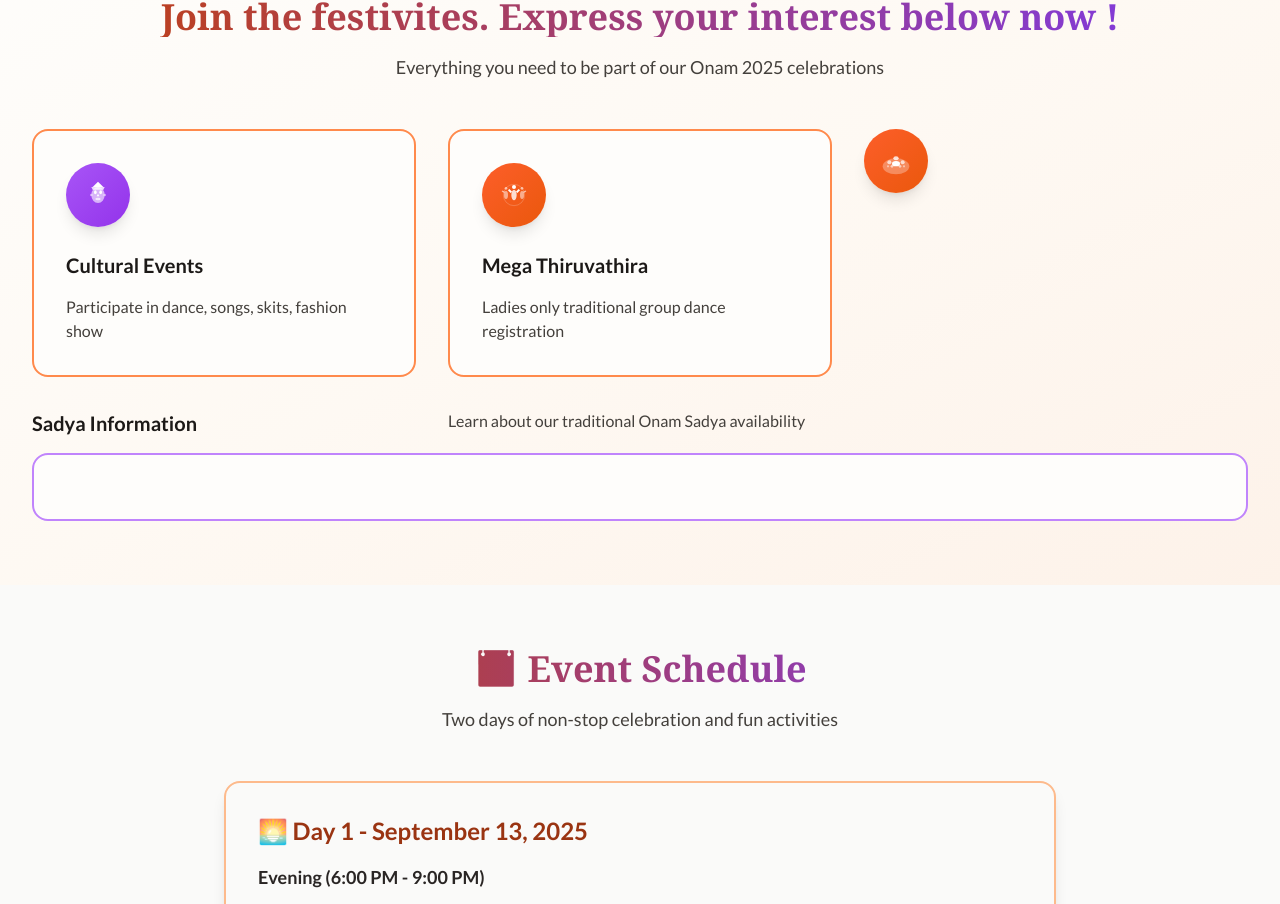
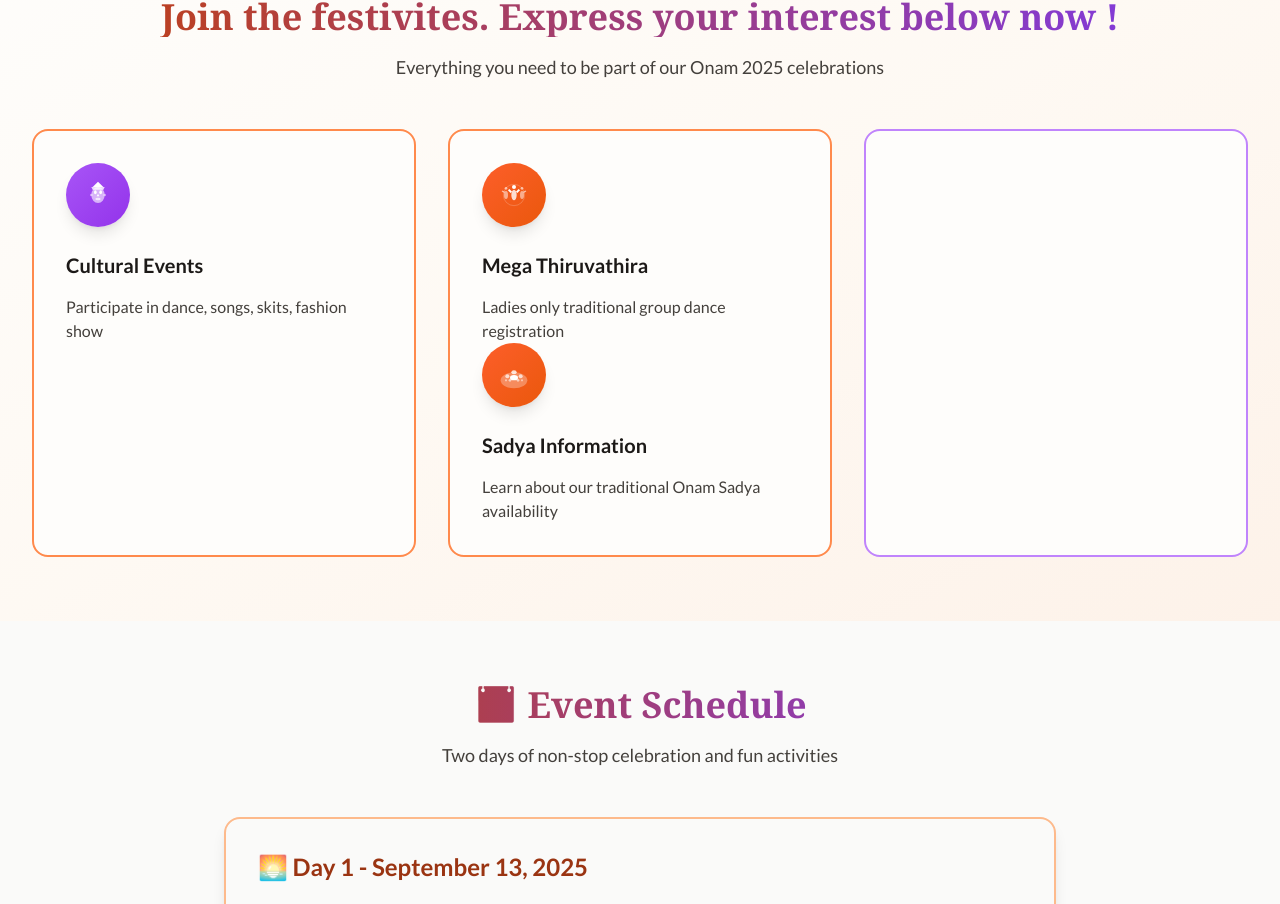
Before and after one commit to ebyed/InfinityMalayalees, a React (Vite) app: page /onam-2025 in a window 1280 px wide. Shown: the part 1119-2023 px from the top of the page. Built offline with nearby package versions, Linux system fonts and the light colour scheme; no server answers.

Commit message:
Updated Onam2025.tsx

```diff
--- a/src/pages/Onam2025.tsx
+++ b/src/pages/Onam2025.tsx
@@ -141,8 +141,8 @@ const Onam2025: React.FC = () => {
                   <p className="text-stone-700 dark:text-stone-200 font-medium">
                     Ladies only traditional group dance registration
                   </p>
-                </div>
-                                  <div className="w-16 h-16 bg-gradient-to-br from-terracotta-500 to-terracotta-600 rounded-full flex items-center justify-center mb-6 group-hover:scale-110 transition-transform duration-200 shadow-lg">
+
+                                    <div className="w-16 h-16 bg-gradient-to-br from-terracotta-500 to-terracotta-600 rounded-full flex items-center justify-center mb-6 group-hover:scale-110 transition-transform duration-200 shadow-lg">
                     <SadyaIcon size={32} className="text-white" />
                   </div>
                   <h3 className="text-xl font-bold text-stone-900 dark:text-stone-100 mb-4">
@@ -157,6 +157,8 @@ const Onam2025: React.FC = () => {
                   onClick={() => setActiveTab('events')}
                   className="group cursor-pointer bg-sand-50 dark:bg-charcoal-800 rounded-2xl p-8 border-2 border-plum-400 dark:border-plum-500 hover:shadow-2xl transform hover:scale-105 transition-all duration-300"
                 >
+                </div>
+
               </div>
             </div>
 
```
